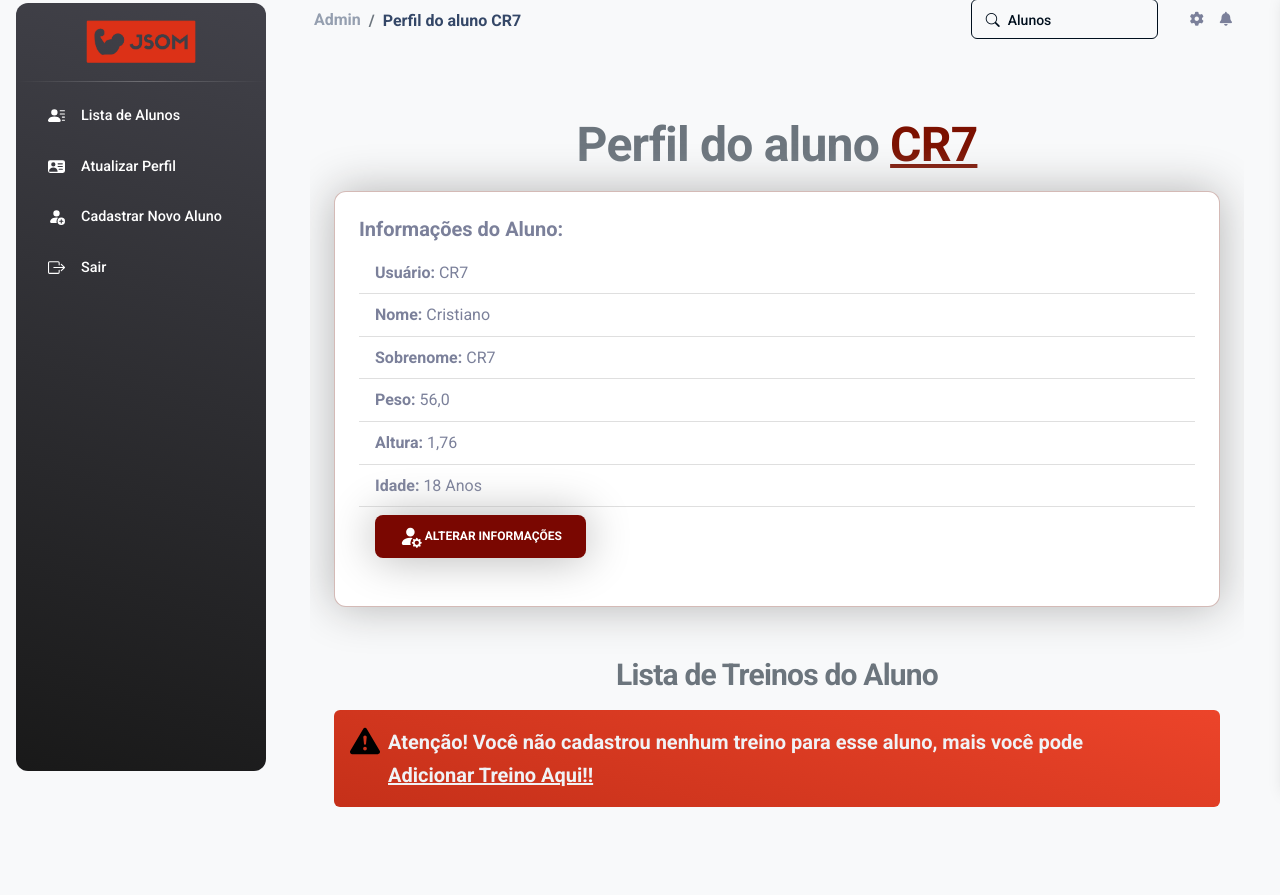
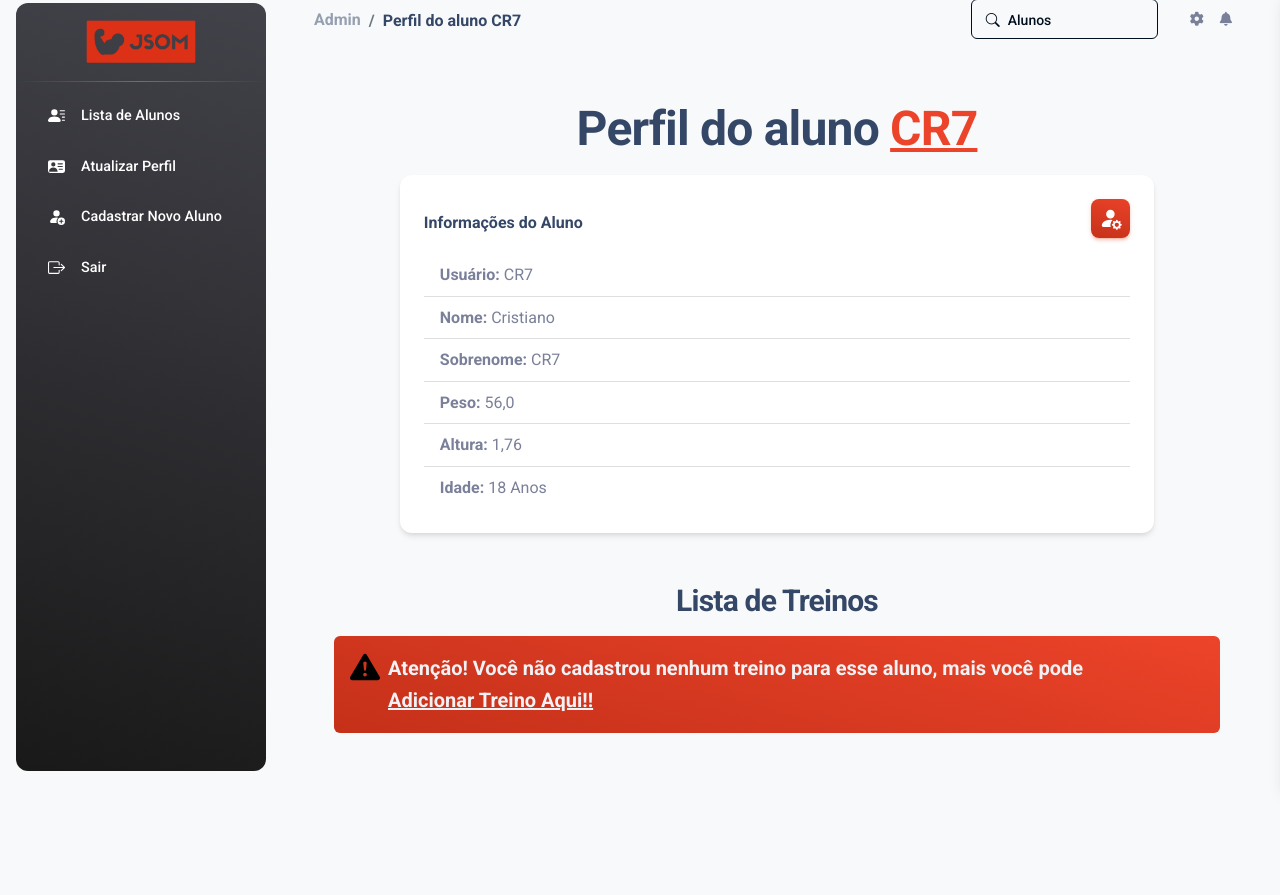
Before and after one commit to JSOM-Grupo-PCC/PrePCC_JSOM_, a Django app: page /aluno/perfil/2/ in a window 1280 px wide. Shown: the part 13-908 px from the top of the page. After the commit the page ends 784 px from the top, so only its background shows below. Run offline with Django 4.2, Linux system fonts and the light colour scheme; a user stored in the database is signed in; data comes from the database, SQL or seed files in the repository; both versions use the stored data as it was after the commit; some libraries are stand-ins or nearby versions.

Commit message:
adicionando template de dos dados do aluno e dos forms de treinos

```diff
--- a/base_static/global/css/style.css
+++ b/base_static/global/css/style.css
@@ -54,10 +54,10 @@
 }
 
 .border-jsom{
-    border:solid #f45038 1.5px;
+    border:solid #f45038 2px;
 }
 .border-jsom:focus{
-    border:solid #f45038 1.5px;
+    border:solid #f45038 2px;
 }
 .border-jsom-claro{
     border:solid #6b0e0049 1.5px !important;
@@ -199,6 +199,9 @@ select:-webkit-autofill:focus {
 
 .bg-gradient-primary_jsom {
   background-image: linear-gradient(195deg, #ec442a 0%, #c53019 100%);
+}
+.text-primary_jsom {
+  color: #ec442a !important;
 }
 
 .btn-primary_jsom,
--- a/jsom_sga/templates/USER/admin_update.html
+++ b/jsom_sga/templates/USER/admin_update.html
@@ -1,5 +1,4 @@
 {% extends 'global/base.html' %}
 {% block corpo %}
-
-{% include 'USER/partials/_user-form.html' %}
+    {% include 'USER/partials/_user-form.html' %}
 {% endblock corpo %}
--- a/jsom_sga/templates/USER/perfil_aluno.html
+++ b/jsom_sga/templates/USER/perfil_aluno.html
@@ -1,12 +1,31 @@
 {% extends "global/base.html" %}
 {% block corpo %}
-<div class="w-100 table-responsive">
-    <h1 class="m-3 fs-1 form-text text-center fw-bold">
-        Perfil do aluno <span class="text-jsom-escuro text-decoration-underline">{{ aluno.user.username }}</span>
+<div class="container mb-5">
+  <div class="row">
+    <div class="col-md-10 mx-auto">
+      <h1 class="fs-1 text-center fw-bold ">
+          Perfil do aluno <span class="text-primary_jsom text-decoration-underline">{{ aluno.user.username }}</span>
       </h1>
-    <div class="card border-jsom-claro shadow-big mx-4 mb-5">
+      <div class="card card-frame mt-3">
         <div class="card-body">
-            <h5 class="card-title fw-bold">Informações do Aluno:</h5>
+          <div class="d-flex justify-content-between align-items-center flex-wrap">
+            <h6 class="fw-bold">Informações do Aluno</h6>
+            {% comment %} Se ele for Admin ele carega esse link se eu for aluno ele carega outro link {% endcomment %}
+            <a
+              aria-current="page"
+              {% if user.is_staff %}
+                href="{% url "JSOM_SGA:admin_aluno_update" aluno.user.id %}"
+              {% else %}
+                href="{% url "JSOM_SGA:aluno_update" %}"
+              {% endif %}
+            >
+              <button class="btn bg-gradient-primary_jsom fw-semibold icon-link icon-link-hover p-2" style="--bs-icon-link-transform: translate3d(0, -.125rem, 0);" data-bs-toggle="tooltip" data-bs-placement="top" title="Editar perfil">
+                <svg xmlns="http://www.w3.org/2000/svg" width="17" height="17" fill="currentColor" class="bi bi-person-fill-gear" viewBox="0 0 16 16">
+                  <path d="M11 5a3 3 0 1 1-6 0 3 3 0 0 1 6 0m-9 8c0 1 1 1 1 1h5.256A4.5 4.5 0 0 1 8 12.5a4.5 4.5 0 0 1 1.544-3.393Q8.844 9.002 8 9c-5 0-6 3-6 4m9.886-3.54c.18-.613 1.048-.613 1.229 0l.043.148a.64.64 0 0 0 .921.382l.136-.074c.561-.306 1.175.308.87.869l-.075.136a.64.64 0 0 0 .382.92l.149.045c.612.18.612 1.048 0 1.229l-.15.043a.64.64 0 0 0-.38.921l.074.136c.305.561-.309 1.175-.87.87l-.136-.075a.64.64 0 0 0-.92.382l-.045.149c-.18.612-1.048.612-1.229 0l-.043-.15a.64.64 0 0 0-.921-.38l-.136.074c-.561.305-1.175-.309-.87-.87l.075-.136a.64.64 0 0 0-.382-.92l-.148-.045c-.613-.18-.613-1.048 0-1.229l.148-.043a.64.64 0 0 0 .382-.921l-.074-.136c-.306-.561.308-1.175.869-.87l.136.075a.64.64 0 0 0 .92-.382zM14 12.5a1.5 1.5 0 1 0-3 0 1.5 1.5 0 0 0 3 0"/>
+                </svg>
+              </button>
+            </a>
+          </div>
               <ul class="list-group list-group-flush">
                   <li class="list-group-item"><strong>Usuário:</strong> {{ aluno.user.username }}</li>
                   <li class="list-group-item"><strong>Nome:</strong> {{ aluno.user.first_name }}</li>
@@ -14,34 +33,14 @@
                   <li class="list-group-item"><strong>Peso:</strong> {{ aluno.peso }}</li>
                   <li class="list-group-item"><strong>Altura:</strong> {{ aluno.altura }}</li>
                   <li class="list-group-item"><strong>Idade:</strong> {{ idade }} Anos</li>
-                {% if user.is_staff %}
-                  <li class="list-group-item">
-                    <a class="nav-link fs-5 active" aria-current="page" href="{% url "JSOM_SGA:admin_aluno_update" aluno.user.id %}">
-                      <button class="btn text-white fw-semibold icon-link icon-link-hover shadow-big" style="background-color: #7A0701; --bs-icon-link-transform: translate3d(0, -.125rem, 0);">
-                        <svg xmlns="http://www.w3.org/2000/svg" width="17" height="17" fill="currentColor" class="bi bi-person-fill-gear" viewBox="0 0 16 16">
-                          <path d="M11 5a3 3 0 1 1-6 0 3 3 0 0 1 6 0m-9 8c0 1 1 1 1 1h5.256A4.5 4.5 0 0 1 8 12.5a4.5 4.5 0 0 1 1.544-3.393Q8.844 9.002 8 9c-5 0-6 3-6 4m9.886-3.54c.18-.613 1.048-.613 1.229 0l.043.148a.64.64 0 0 0 .921.382l.136-.074c.561-.306 1.175.308.87.869l-.075.136a.64.64 0 0 0 .382.92l.149.045c.612.18.612 1.048 0 1.229l-.15.043a.64.64 0 0 0-.38.921l.074.136c.305.561-.309 1.175-.87.87l-.136-.075a.64.64 0 0 0-.92.382l-.045.149c-.18.612-1.048.612-1.229 0l-.043-.15a.64.64 0 0 0-.921-.38l-.136.074c-.561.305-1.175-.309-.87-.87l.075-.136a.64.64 0 0 0-.382-.92l-.148-.045c-.613-.18-.613-1.048 0-1.229l.148-.043a.64.64 0 0 0 .382-.921l-.074-.136c-.306-.561.308-1.175.869-.87l.136.075a.64.64 0 0 0 .92-.382zM14 12.5a1.5 1.5 0 1 0-3 0 1.5 1.5 0 0 0 3 0"/>
-                        </svg>
-                        Alterar Informações
-                      </button>
-                    </a>
-                  </li>
-                {% else %}
-                  <li class="list-group-item">
-                    <a class="nav-link fs-5 active" aria-current="page" href="{% url "JSOM_SGA:aluno_update" %}">
-                      <button class="btn text-white fw-semibold icon-link icon-link-hover shadow-big" style="background-color: #7A0701; --bs-icon-link-transform: translate3d(0, -.125rem, 0);">
-                        <svg xmlns="http://www.w3.org/2000/svg" width="17" height="17" fill="currentColor" class="bi bi-person-fill-gear" viewBox="0 0 16 16">
-                          <path d="M11 5a3 3 0 1 1-6 0 3 3 0 0 1 6 0m-9 8c0 1 1 1 1 1h5.256A4.5 4.5 0 0 1 8 12.5a4.5 4.5 0 0 1 1.544-3.393Q8.844 9.002 8 9c-5 0-6 3-6 4m9.886-3.54c.18-.613 1.048-.613 1.229 0l.043.148a.64.64 0 0 0 .921.382l.136-.074c.561-.306 1.175.308.87.869l-.075.136a.64.64 0 0 0 .382.92l.149.045c.612.18.612 1.048 0 1.229l-.15.043a.64.64 0 0 0-.38.921l.074.136c.305.561-.309 1.175-.87.87l-.136-.075a.64.64 0 0 0-.92.382l-.045.149c-.18.612-1.048.612-1.229 0l-.043-.15a.64.64 0 0 0-.921-.38l-.136.074c-.561.305-1.175-.309-.87-.87l.075-.136a.64.64 0 0 0-.382-.92l-.148-.045c-.613-.18-.613-1.048 0-1.229l.148-.043a.64.64 0 0 0 .382-.921l-.074-.136c-.306-.561.308-1.175.869-.87l.136.075a.64.64 0 0 0 .92-.382zM14 12.5a1.5 1.5 0 1 0-3 0 1.5 1.5 0 0 0 3 0"/>
-                        </svg>
-                        Alterar Perfil
-                      </button>
-                    </a>
-                  </li>
-                {% endif %}
               </ul>
         </div>
       </div>
+    </div>
+  </div>
+</div>
 {% if user.is_staff %}
-      <h2 class="mt-4 mb-3 fs-3 form-text text-center">Lista de Treinos do Aluno</h2>
+  <h2 class="mt-4 mb-3 fs-3 text-center">Lista de Treinos</h2>
   {% if treinos %}
     <div class="container mb-3">
       <div class="row">
@@ -129,5 +128,4 @@
     </div>
   {% endif %}
 {% endif %}
-</div>
 {% endblock corpo %}
--- a/jsom_sga/views/user_forms.py
+++ b/jsom_sga/views/user_forms.py
@@ -98,7 +98,7 @@ def aluno_update(request):
         'USER/aluno_update.html',
         {
             'form': form,
-            'site_title': "Atualizando dados do Aluno"
+            'site_title': "Atualizando dados"
         }
     )
 
```
Also changed, not shown: jsom_sga/forms.py (+5 -4 lines), jsom_sga/templates/CRUD_treino/adicionar_treino.html (+25 -15 lines), jsom_sga/templates/CRUD_treino/atualizar_treino.html (+26 -16 lines), jsom_sga/templates/USER/aluno_update.html (+6 -5 lines), jsom_sga/templates/USER/register.html (+4 -6 lines), static/global/css/style.css (+5 -2 lines), db.sqlite3, media/pictures/2024/02/Remada_alta_barra.jpg (added), media/pictures/2024/02/supino-reto.webp (added), media/pictures/2024/02/supino-reto_wvU9mpc.webp (added). Lines whose indentation alone changed are shown as unchanged.
